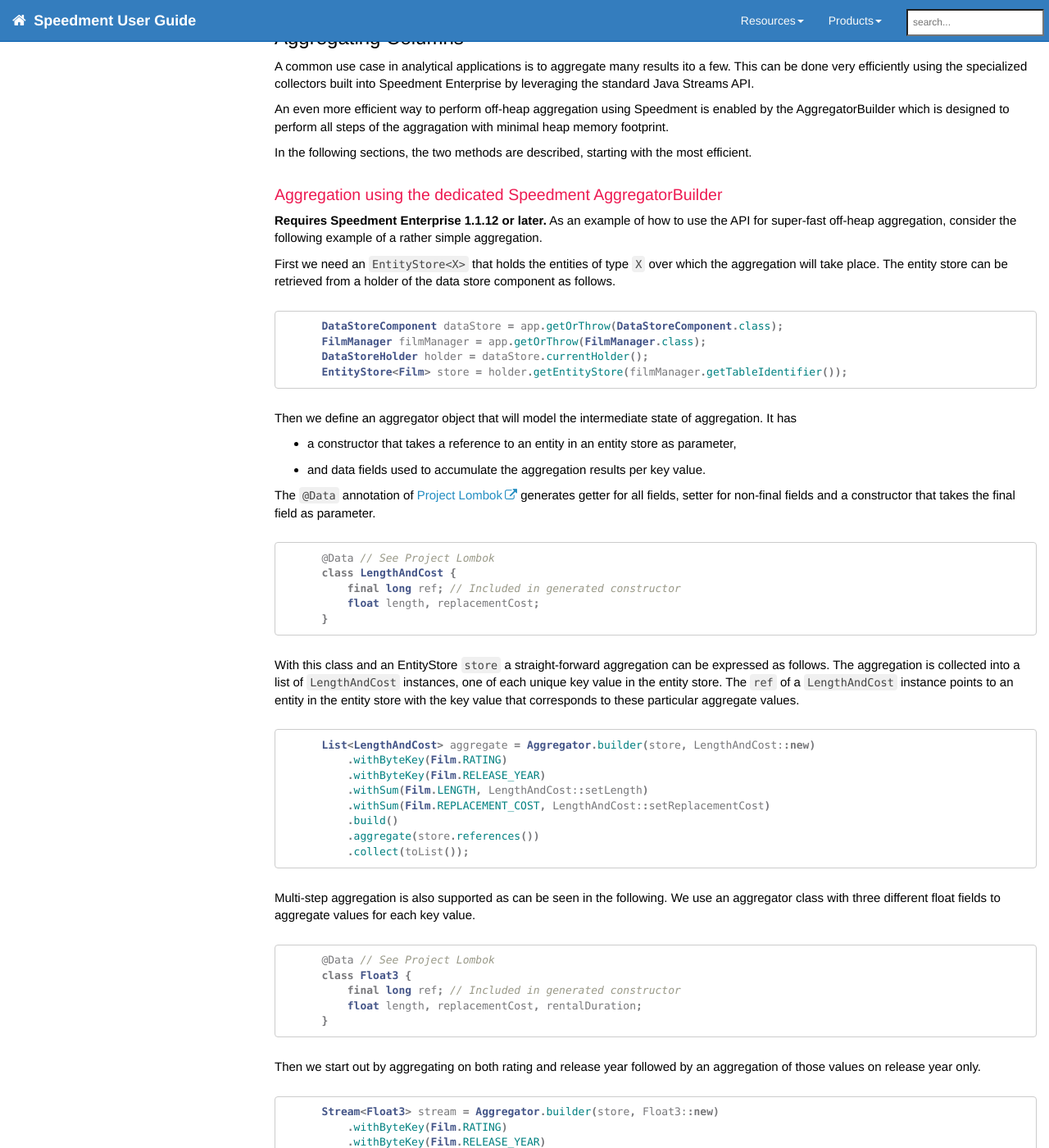
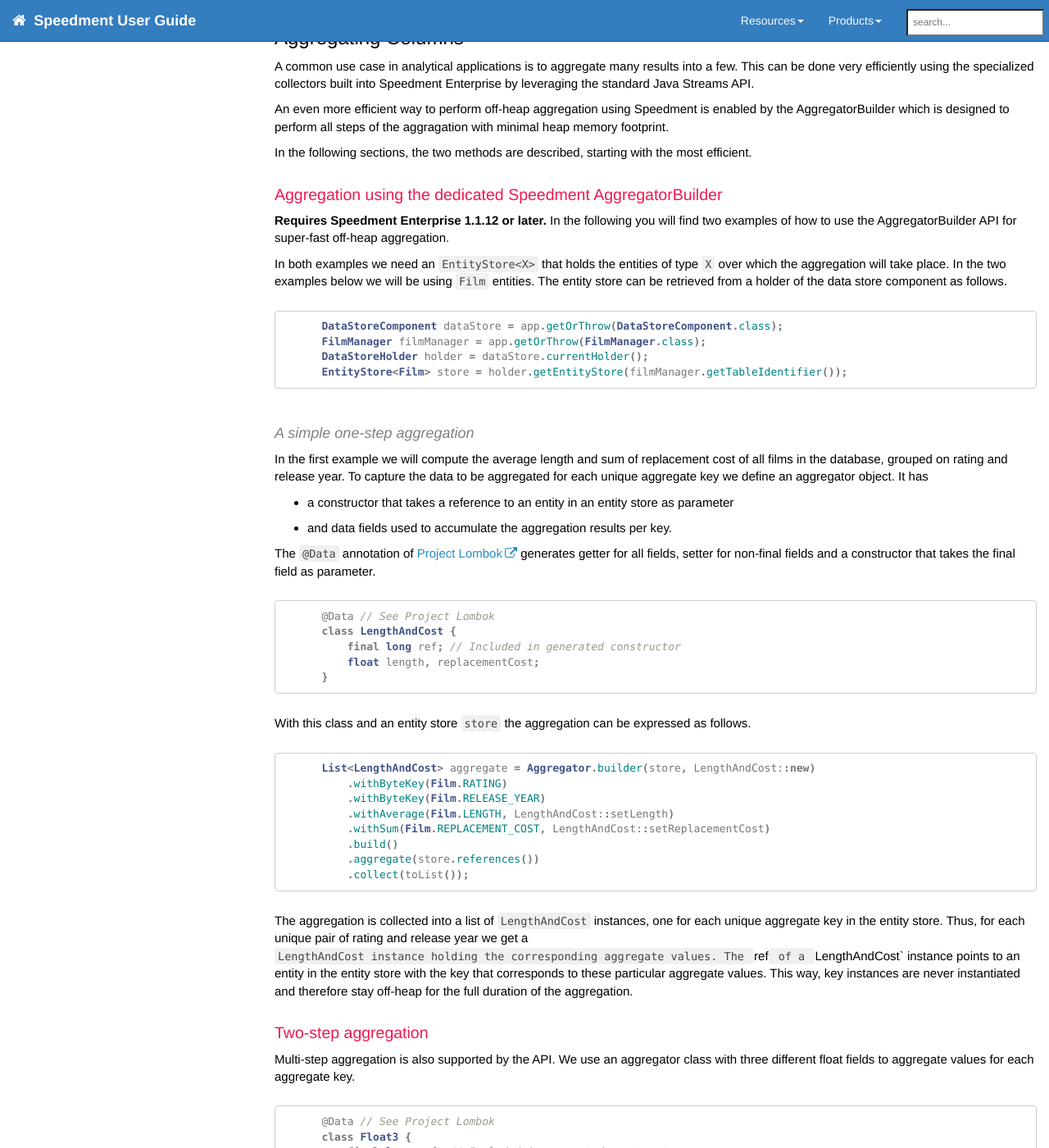
Before and after one commit to speedment/speedment-doc, a Jekyll site: the page built from pages/datastore.md, in a window 1280 px wide and 1400 px high, scrolled down 7443 px. Shown: the whole window at 82% size. Built offline with Jekyll 4.4.1, drawn with Linux system fonts in a browser that asks for light colours; nearby versions of some CDN libraries; comment, search, counter and statistics services are not loaded.

Commit message:
datastore: Elaborate more on a first single-step aggregation

````diff
--- a/pages/datastore.md
+++ b/pages/datastore.md
@@ -248,7 +248,7 @@
 
 ## Aggregating Columns
 
-A common use case in analytical applications is to aggregate many results ito a few.
+A common use case in analytical applications is to aggregate many results into a few.
 This can be done very efficiently using the specialized collectors built into
 Speedment Enterprise by leveraging the standard Java Streams API.
 
@@ -260,11 +260,11 @@
 
 ### Aggregation using the dedicated Speedment AggregatorBuilder
 **Requires Speedment Enterprise 1.1.12 or later.**
-As an example of how to use the API for super-fast off-heap aggregation, consider the following
-example of a rather simple aggregation.
+In the following you will find two examples of how to use the AggregatorBuilder API for super-fast off-heap aggregation.
 
-First we need an `EntityStore<X>` that holds the entities of type `X` over which the aggregation
-will take place. The entity store can be retrieved from a holder of the data store component as follows.
+In both examples we need an `EntityStore<X>` that holds the entities of type `X` over which the aggregation
+will take place. In the two examples below we will be using `Film` entities.
+The entity store can be retrieved from a holder of the data store component as follows.
 
 ```java
       DataStoreComponent dataStore = app.getOrThrow(DataStoreComponent.class);
@@ -273,12 +273,15 @@
       EntityStore<Film> store = holder.getEntityStore(filmManager.getTableIdentifier());
 ```
 
-Then we define an aggregator object that will model
-the intermediate state of aggregation. It has
+#### A simple one-step aggregation
+
+In the first example we will compute the average length and sum of replacement cost of
+all films in the database, grouped on rating and release year. To capture the data to
+be aggregated for each unique aggregate key we define an aggregator object. It has
 
 * a constructor that takes a reference to an entity in an entity store
-as parameter,
-* and data fields used to accumulate the aggregation results per key value.
+as parameter
+* and data fields used to accumulate the aggregation results per key.
 
 The `@Data` annotation of [Project Lombok](https://projectlombok.org/)
 generates getter for all fields, setter
@@ -292,25 +295,29 @@
       }
 ```
 
-With this class and an EntityStore `store` a straight-forward aggregation can be expressed as follows.
-The aggregation is collected into a list of `LengthAndCost` instances, one of each unique key value in the entity store.
-The `ref` of a `LengthAndCost` instance points to an entity in the entity store with the key value that corresponds
-to these particular aggregate values.
+With this class and an entity store `store` the aggregation can be expressed as follows.
 
 ```java
       List<LengthAndCost> aggregate = Aggregator.builder(store, LengthAndCost::new)
           .withByteKey(Film.RATING)
           .withByteKey(Film.RELEASE_YEAR)
-          .withSum(Film.LENGTH, LengthAndCost::setLength)
+          .withAverage(Film.LENGTH, LengthAndCost::setLength)
           .withSum(Film.REPLACEMENT_COST, LengthAndCost::setReplacementCost)
           .build()
           .aggregate(store.references())
           .collect(toList());
 ```
 
+The aggregation is collected into a list of `LengthAndCost` instances, one for each unique aggregate key in the entity store.
+Thus, for each unique pair of rating and release year we get a `LengthAndCost instance holding the corresponding aggregate values.
+The `ref` of a `LengthAndCost` instance points to an entity in the entity store with the key that corresponds
+to these particular aggregate values. This way, key instances are never instantiated and therefore stay off-heap for
+the full duration of the aggregation.
 
-Multi-step aggregation is also supported as can be seen in the following. We use an aggregator class
-with three different float fields to aggregate values for each key value.
+### Two-step aggregation
+
+Multi-step aggregation is also supported by the API. We use an aggregator class
+with three different float fields to aggregate values for each aggregate key.
 
 ```java
       @Data // See Project Lombok
````
